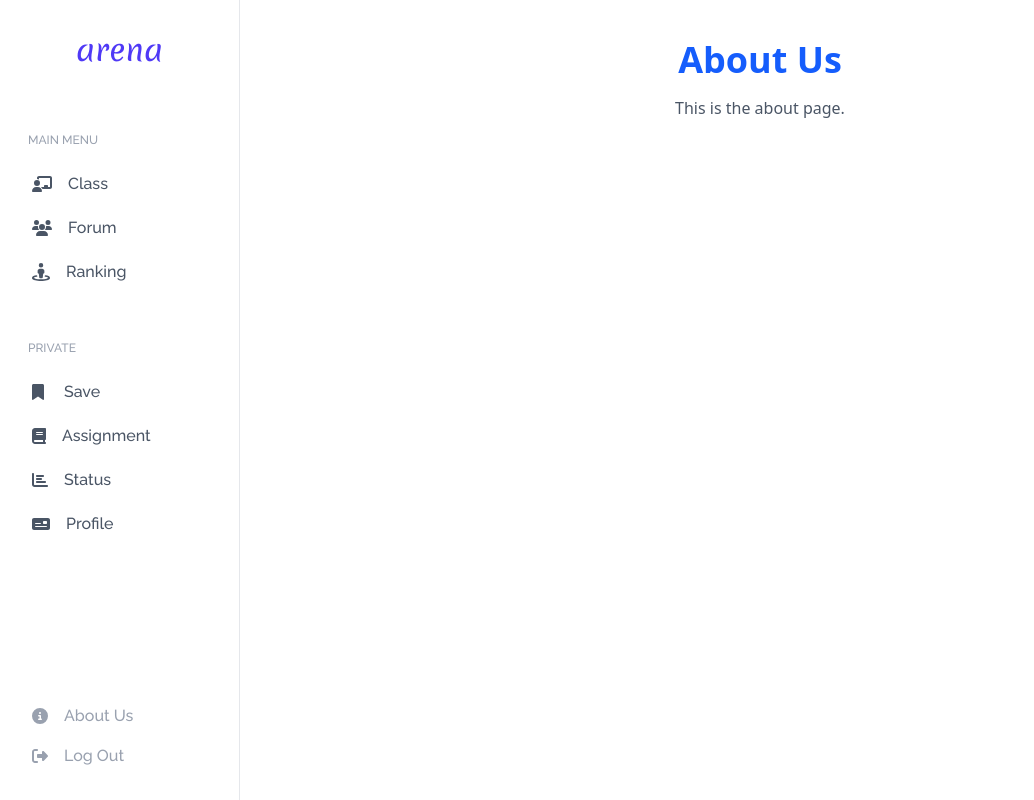
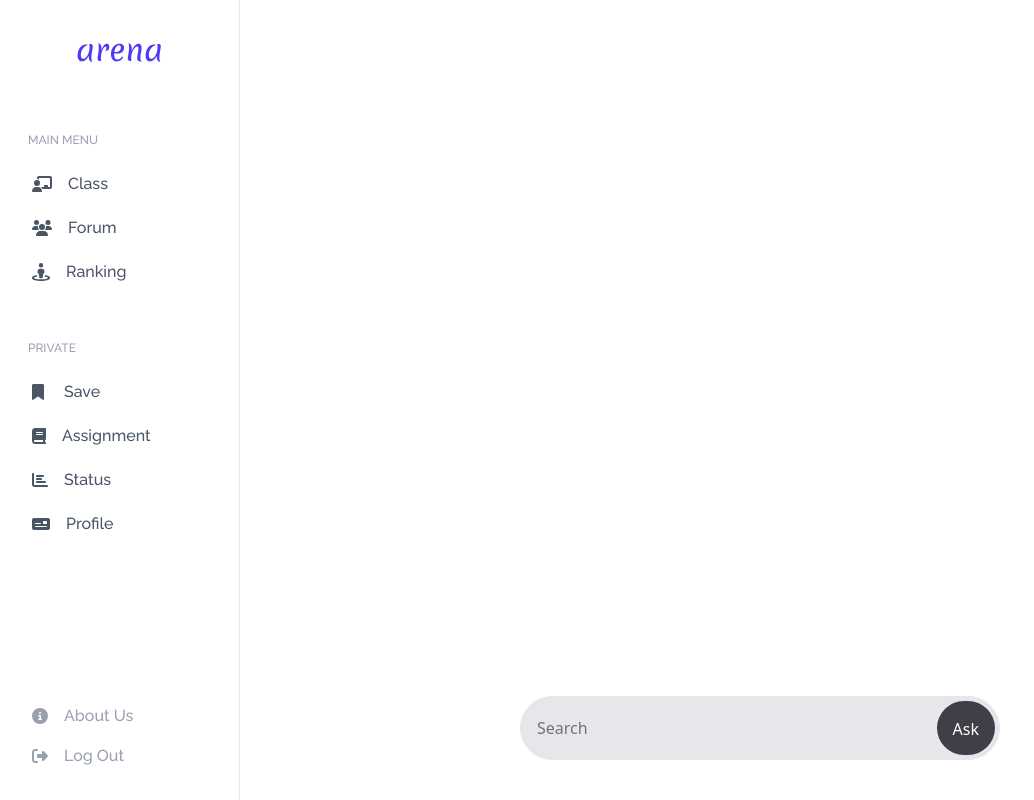
Before and after one commit to davu111/LMS-Project, a React (Vite) app in the folder frontend/: page /about in a window 1280 px wide. Shown: the whole page, without its empty margins (0-1034 px from the left). Built offline with nearby package versions, Linux system fonts and the light colour scheme.

Commit message:
AI chat box

```diff
--- a/frontend/package.json
+++ b/frontend/package.json
@@ -16,14 +16,18 @@
     "@fortawesome/free-regular-svg-icons": "^6.7.2",
     "@fortawesome/free-solid-svg-icons": "^6.7.2",
     "@fortawesome/react-fontawesome": "^0.2.2",
+    "@tailwindcss/typography": "^0.5.16",
     "@tailwindcss/vite": "^4.0.7",
+    "animejs": "^4.0.2",
     "axios": "^1.8.4",
     "framer-motion": "^12.4.7",
     "pdfjs-dist": "^4.8.69",
     "react": "^19.0.0",
     "react-dom": "^19.0.0",
+    "react-markdown": "^10.1.0",
     "react-pdf": "^9.2.1",
     "react-router-dom": "^6.29.0",
+    "remark-gfm": "^4.0.1",
     "tailwindcss": "^4.0.7",
     "xlsx": "^0.18.5"
   },
--- a/frontend/src/pages/About.jsx
+++ b/frontend/src/pages/About.jsx
@@ -1,12 +1,123 @@
-// import React from "react";
+import { useRef, useState, useEffect } from 'react';
+// ...other imports
+import { URL } from './constants';
+import ReactMarkdown from 'react-markdown';
+import remarkGfm from 'remark-gfm';
 
-const About = () => {
+function About() {
+  const [question, setQuestion] = useState('');
+  const [history, setHistory] = useState([]);
+  const messagesEndRef = useRef(null);
+
+  const scrollToBottom = () => {
+    messagesEndRef.current?.scrollIntoView({ behavior: 'smooth' });
+  };
+
+  useEffect(() => {
+    scrollToBottom();
+  }, [history]);
+
+  const askQuestion = async () => {
+    if (!question.trim()) return;
+
+    const newUserMessage = { role: 'user', parts: [{ text: question }] };
+    const tempBotMessage = { role: 'model', parts: [{ text: 'Wait a minute...' }] };
+
+    setHistory((prev) => [...prev, newUserMessage, tempBotMessage]);
+    setQuestion('');
+
+    try {
+      const payload = { contents: [...history, newUserMessage] };
+      let response = await fetch(URL, {
+        method: 'POST',
+        body: JSON.stringify(payload),
+      });
+
+      response = await response.json();
+      const botText = response.candidates[0].content.parts[0].text;
+
+      setHistory((prev) => {
+        const updated = [...prev];
+        updated[updated.length - 1] = {
+          role: 'model',
+          parts: [{ text: botText }],
+        };
+        return updated;
+      });
+    } catch (err) {
+      setHistory((prev) => {
+        const updated = [...prev];
+        updated[updated.length - 1] = {
+          role: 'model',
+          parts: [{ text: '❌ An error occurred. Please try again.' }],
+        };
+        return updated;
+      });
+    }
+  };
+
   return (
-    <div className="text-center py-10">
-      <h1 className="text-4xl font-bold text-blue-600">About Us</h1>
-      <p className="mt-4 text-gray-600">This is the about page.</p>
+    <div className="flex flex-col h-screen p-10">
+      <div className="flex-1 max-h-[80vh] overflow-y-auto">
+        <div className="prose max-w-none font-raleway space-y-4 px-4">
+          {history.map((msg, idx) => (
+            <div key={idx} className={`flex ${msg.role === 'user' ? 'justify-end' : 'justify-start'}`}>
+              <div
+                className={`
+    ${
+      msg.role === 'user'
+        ? 'max-w-xs md:max-w-md lg:max-w-xl bg-zinc-800 text-white rounded-br-none'
+        : ' md:max-w-3xl lg:max-w-4xl bg-gray-100 text-zinc-800 rounded-bl-none'
+    }
+    px-4 py-3 rounded-2xl
+    whitespace-pre-wrap break-words
+  `}
+              >
+                {msg.role === 'user' ? (
+                  msg.parts[0].text
+                ) : (
+                  <ReactMarkdown
+                    remarkPlugins={[remarkGfm]}
+                    components={{
+                      ul: (props) => <ul className="list-disc pl-6" {...props} />,
+                      ol: (props) => <ol className="list-decimal pl-6" {...props} />,
+                      code: (props) => (
+                        <code className="bg-zinc-200 text-sm px-1 rounded">{props.children}</code>
+                      ),
+                      pre: (props) => (
+                        <pre className="bg-zinc-800 text-white text-sm p-3 rounded overflow-x-auto">
+                          {props.children}
+                        </pre>
+                      ),
+                    }}
+                  >
+                    {msg.parts[0].text}
+                  </ReactMarkdown>
+                )}
+              </div>
+            </div>
+          ))}
+          <div ref={messagesEndRef} />
+        </div>
+      </div>
+
+      <div className="bg-gray-200 w-1/2 p-1 text-black m-auto mt-4 rounded-4xl border border-gray-200 flex h-16">
+        <input
+          type="text"
+          value={question}
+          onChange={(e) => setQuestion(e.target.value)}
+          className="w-full h-full p-3 outline-none bg-transparent"
+          placeholder="Search"
+        />
+        <button
+          className="rounded-full p-4 bg-zinc-700 text-white cursor-pointer hover:bg-zinc-500"
+          onClick={askQuestion}
+        >
+          Ask
+        </button>
+      </div>
     </div>
   );
-};
+}
 
 export default About;
--- /dev/null
+++ b/frontend/src/pages/constants.js
@@ -0,0 +1 @@
+export const URL = "https://generativelanguage.googleapis.com/v1beta/models/gemini-2.0-flash:generateContent?key=AIzaSyB65bihIs-2Fgf_svoKrnFtu4A8s7k0Hwc";
```
Also changed, not shown: 1 other file (tests, documents, lock files or other folders).
